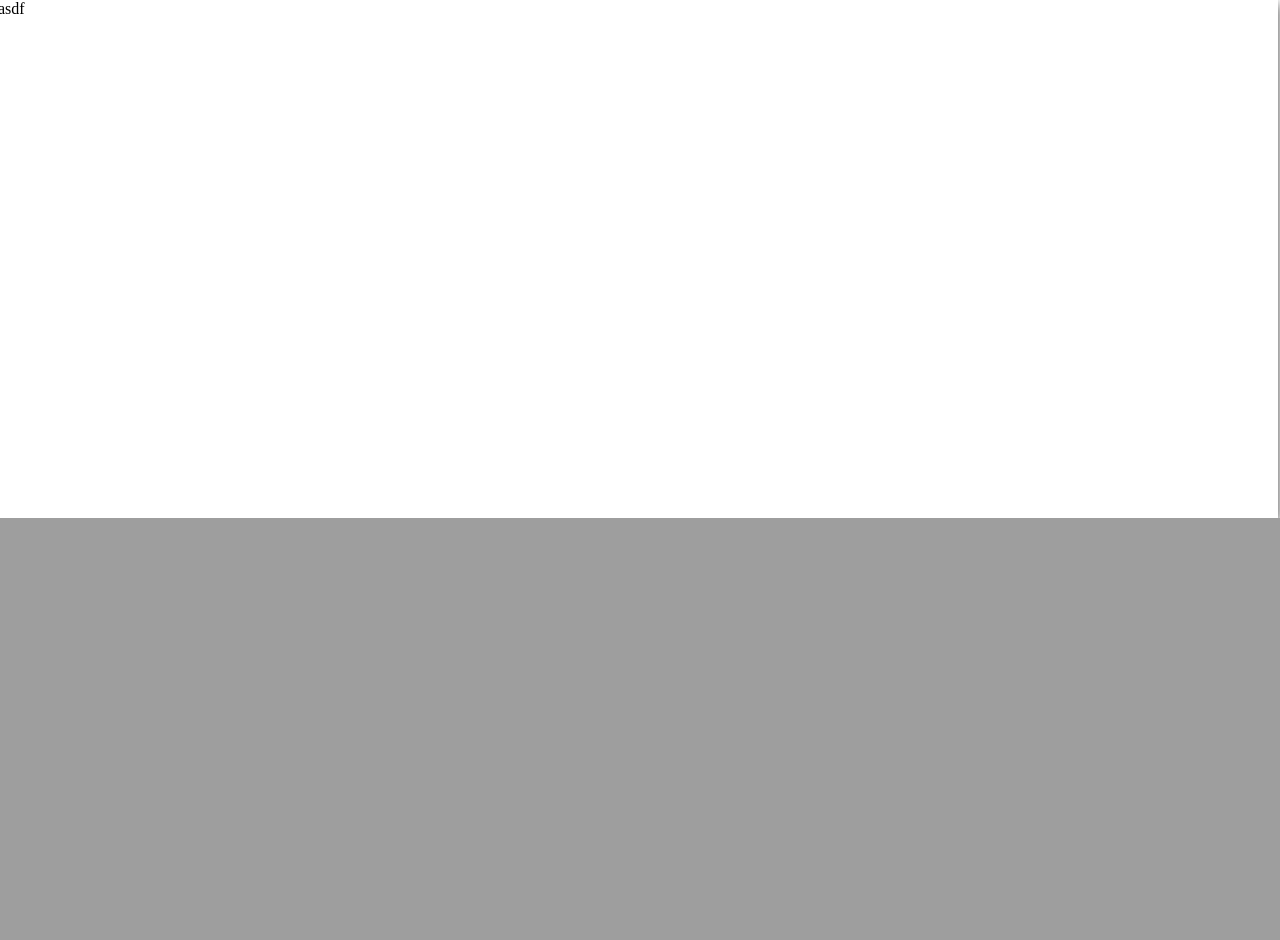
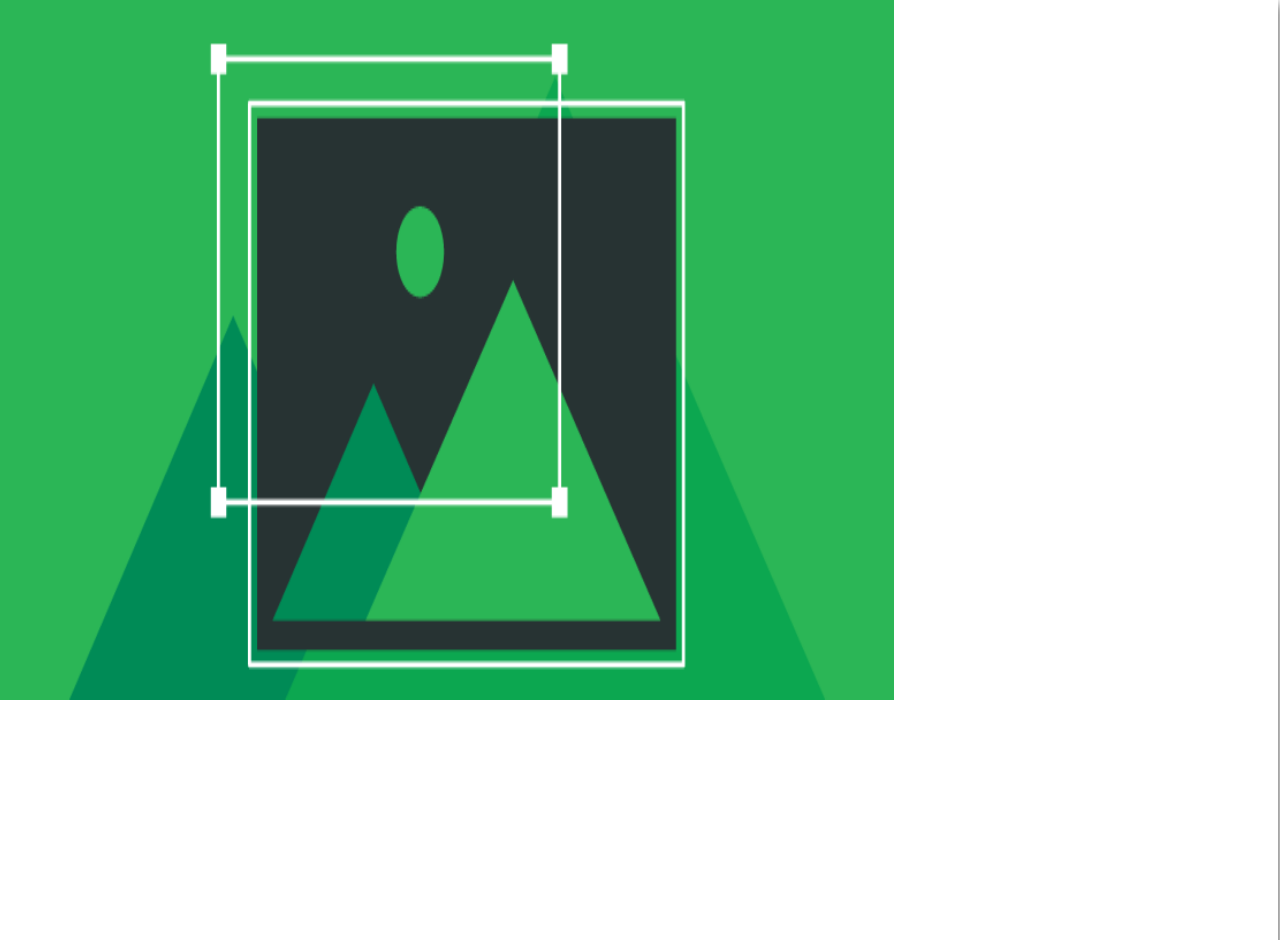
Before and after one commit to college-prep/gunnhacks7, a PHP site: page / in a window 1280 px wide. Shown: the part 808-1748 px from the top of the page. Before the commit the page ends 1326 px from the top, so only its background shows below. Run offline with PHP 8.4, Linux system fonts and the light colour scheme.

Commit message:
asdfasdf

```diff
--- a/index.html
+++ b/index.html
@@ -14,10 +14,12 @@
 		</div>
 
 		<div class="main-site">
-			<div src="image.png" alt="image" class="banner"></div>
+			<div class="banner"></div>
 			<div class="title">Star Seeker</div>
 			<div class="content">
-				asdf
+				<div class="section">
+					<img src="image.png" alt="image" class="info-image">
+				</div>
 			</div>
 		</div>
 
--- a/styles.css
+++ b/styles.css
@@ -108,3 +108,9 @@ html{
 
 	padding-bottom: 500px;
 }
+@media only screen and (min-width: 600px){
+	.info-image{
+		width: 70vw;
+		height: 700px;
+	}
+}
```
